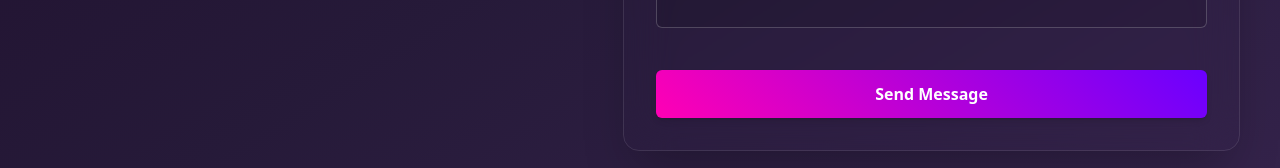
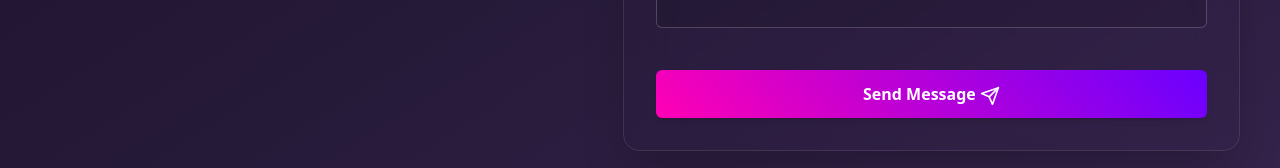
Before and after one commit to Yash-gupta-3732/myportfolio, a React (Create React App) app: page /contact in a window 1280 px wide. Shown: the part 575-743 px from the top of the page. Built offline with nearby package versions, Linux system fonts and the light colour scheme.

Commit message:
added the send icon from the feather icons

```diff
--- a/src/Components/ContactMe.js
+++ b/src/Components/ContactMe.js
@@ -3,6 +3,7 @@ import { SiGithub, SiLinkedin } from "react-icons/si";
 import React, { useRef } from "react";
 import emailjs from "emailjs-com";
 import toast from "react-hot-toast";
+import { FiSend } from "react-icons/fi";
 
 function ContactMe() {
   const form = useRef();
@@ -124,7 +125,7 @@ function ContactMe() {
               type="submit"
               className="mt-4 px-6 py-3 bg-[linear-gradient(45deg,_#ff00b4,_#6a00ff)] rounded-md font-semibold shadow-md hover:shadow-lg hover:scale-105 transition-all duration-300"
             >
-              Send Message
+              Send Message <FiSend className="inline size-5" />
             </button>
           </form>
         </div>
```
